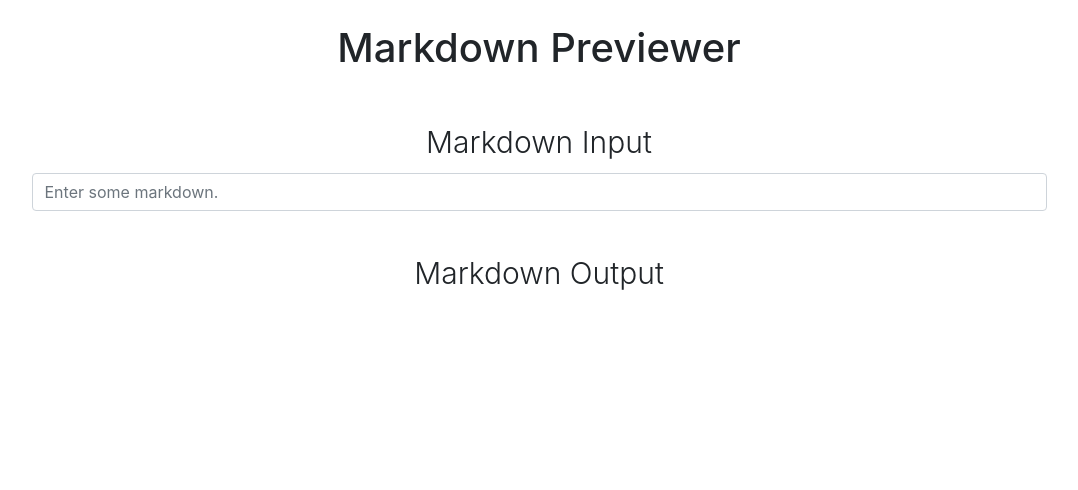
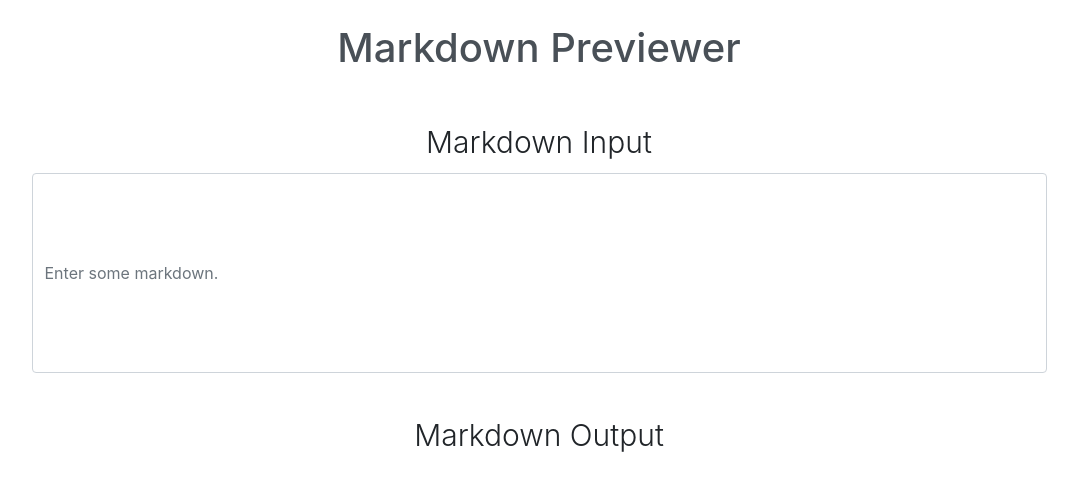
Before and after one commit to nataliecardot/markdown-previewer, a React (Create React App) app: page / in a window 1280 px wide. Shown: the top 490 px of the page, without its empty margins (101-1179 px from the left). Built offline with nearby package versions, Linux system fonts and the light colour scheme.

Commit message:
Adjust styling (textarea height)

```diff
--- a/src/App.css
+++ b/src/App.css
@@ -5,3 +5,7 @@
 .label {
   font-size: 30px;
 }
+
+h1 {
+  color: #495057;
+}
--- a/src/App.js
+++ b/src/App.js
@@ -15,7 +15,7 @@ function App() {
           <FormGroup controlId="formControlsTextarea">
             {/* Label is for CSS styling, not a Bootstrap class */}
             <FormLabel class="lead label">Markdown Input</FormLabel>
-            <FormControl componentClass="textarea" placeholder="Enter some markdown." />
+            <FormControl componentClass="textarea" style={{height: 200}} placeholder="Enter some markdown." />
           </FormGroup>
         </div>
       </div>
@@ -23,6 +23,7 @@ function App() {
       <div class="row mt-4 justify-content-center">
         <div class="col-xl-11">
           <p class="lead label">Markdown Output</p>
+          <div></div>
         </div>
       </div>
     </div>
```
